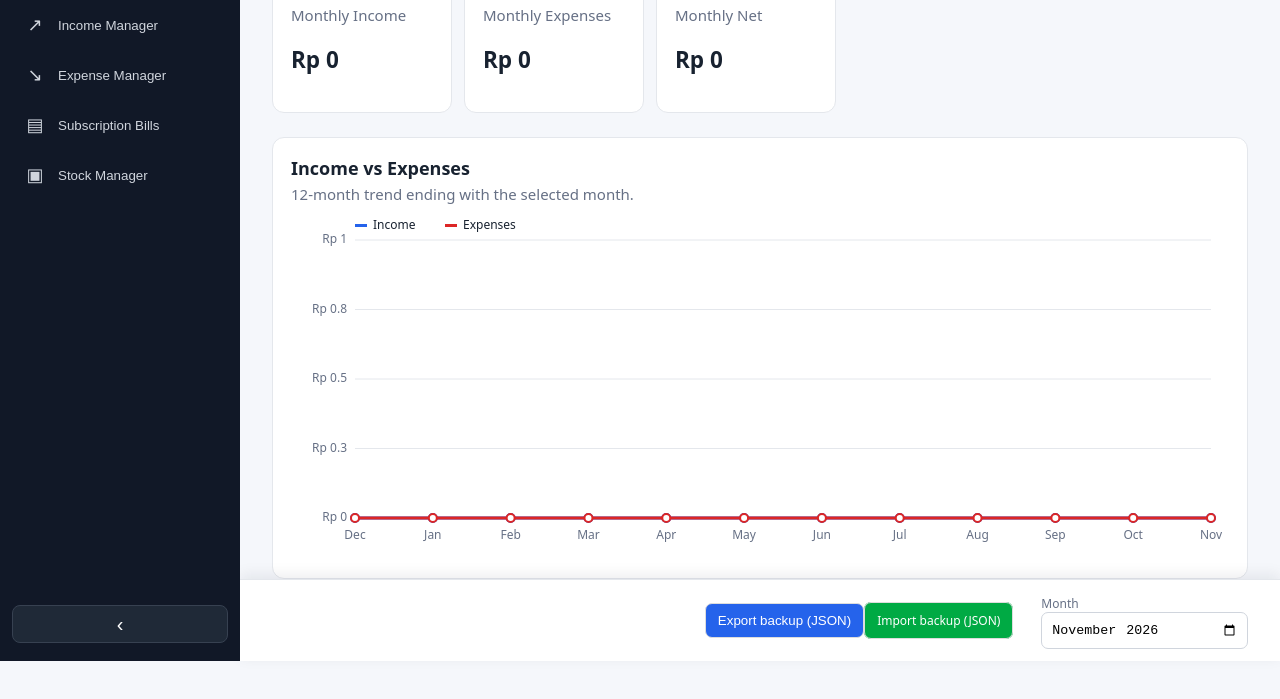
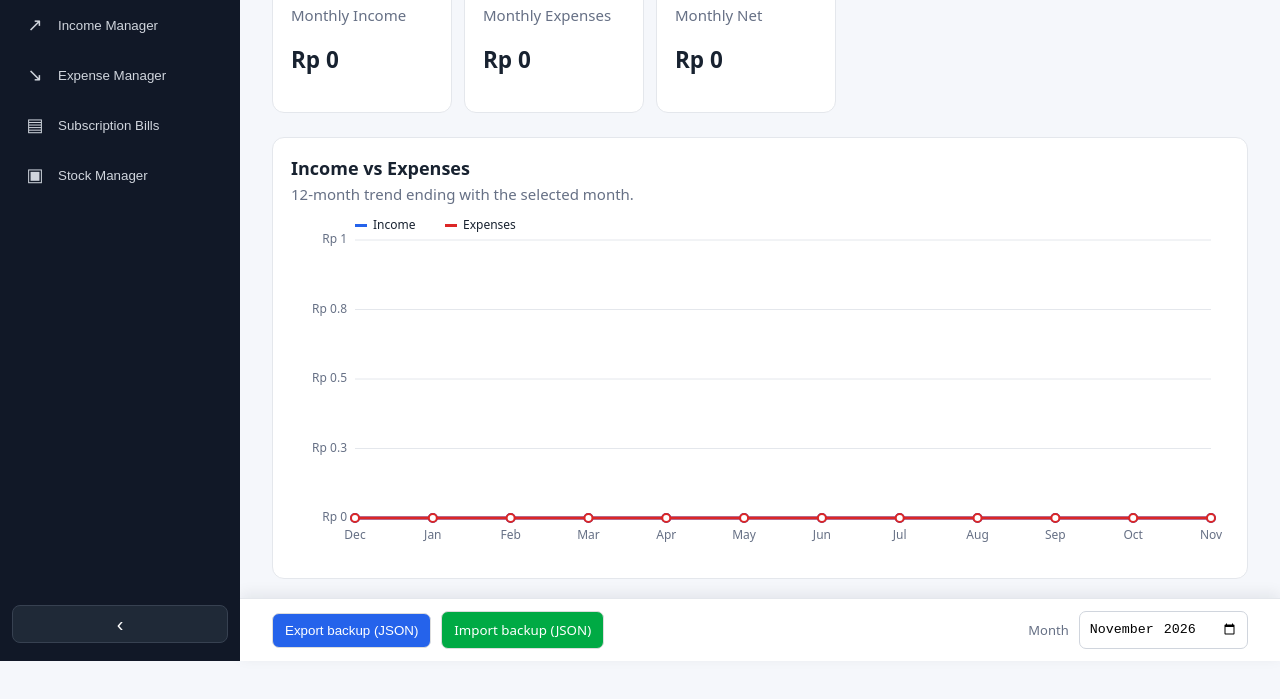
Before and after one commit to triorevaldi/ppob, a plain HTML site: page index.html in a window 1280 px wide. Shown: the part 139-838 px from the top of the page. Before the commit the page ends 800 px from the top, so only its background shows below. Drawn offline with Linux system fonts and the light colour scheme.

Commit message:
Dashboard sticky CSS

```diff
--- a/css/style.css
+++ b/css/style.css
@@ -438,3 +438,14 @@ th,td {
 .subscription-dialog{width:min(520px,calc(100% - 28px));max-height:calc(100dvh - 32px);overflow:auto;border:1px solid var(--border);border-radius:16px;padding:22px;box-shadow:0 24px 70px rgba(16,24,40,.24)}.subscription-dialog::backdrop{background:rgba(16,24,40,.45);backdrop-filter:blur(2px)}.subscription-dialog-heading{display:flex;align-items:center;justify-content:space-between;gap:12px}.subscription-dialog-heading h2{margin:0;font-size:20px}.dialog-close{font-size:25px;line-height:1;border:0;background:transparent;padding:4px 8px}.subscription-dialog form{display:grid;grid-template-columns:1fr;gap:13px;margin:18px 0 0}.subscription-dialog form>div{min-width:0}.subscription-dialog form input,.subscription-dialog form select{width:100%;margin-top:5px}.subscription-dialog-actions{display:flex;justify-content:flex-end;gap:8px;flex-wrap:wrap;margin-top:5px}.subscription-dialog form button[hidden]{display:none}
 @media(max-width:1000px){.subscription-sticky-bar{left:var(--sidebar-collapsed,72px);padding:9px 12px;gap:10px}.subscription-summary{gap:5px}.subscription-stat{padding:8px}.subscription-stat span{font-size:10px}.subscription-stat strong{font-size:12px}}
 @media(max-width:650px){.subscription-sticky-bar{left:0;flex-direction:column;align-items:stretch;gap:8px;padding:8px 10px calc(8px + env(safe-area-inset-bottom))}.subscription-sticky-actions{display:grid;grid-template-columns:1fr 1fr}.subscription-sticky-actions button{padding:9px 8px}.subscription-summary{width:100%;gap:5px}.subscription-stat{padding:6px 7px}.subscription-stat span{font-size:9px}.subscription-stat strong{font-size:11px}#subscriptions{padding-bottom:145px}.subscription-subnav-item{flex:1;text-align:center}}
+
+/* Dashboard sticky bar: backup actions on the left, month selector on the right */
+#dashboard{padding-bottom:90px}
+.dashboard-sticky-bar{justify-content:space-between;flex-wrap:wrap;gap:12px 16px}
+.dashboard-backup-actions{display:flex;align-items:center;gap:10px;flex-wrap:wrap;min-width:0}
+.dashboard-backup-actions label.button{display:inline-block;font-size:13.333px;cursor:pointer}
+.dashboard-backup-actions #backupStatus{margin:0;font-size:13px}
+.dashboard-month-control{display:flex;align-items:center;gap:10px;margin-left:auto}
+.dashboard-month-control label{font-size:13px}
+.dashboard-month-control input{width:auto}
+@media(max-width:800px){.dashboard-sticky-bar{padding:9px 12px;gap:8px 12px}.dashboard-backup-actions{gap:8px}#dashboard{padding-bottom:130px}}
```
